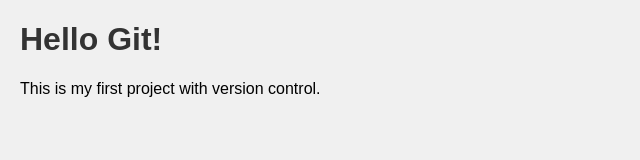
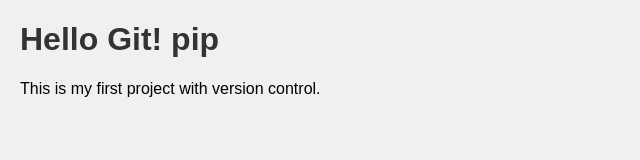
Before and after one commit to apippaja/afif-web, a plain HTML site: page index.html in a window 1280 px wide. Shown: the whole page, without its empty margins (0-640 px from the left). Drawn offline with Linux system fonts and the light colour scheme.

Commit message:
Update index.html

```diff
--- a/index.html
+++ b/index.html
@@ -5,7 +5,7 @@
     <link rel="stylesheet" href="style.css">
 </head>
 <body>
-    <h1>Hello Git!</h1>
+    <h1>Hello Git! pip </h1>
     <p>This is my first project with version control.</p>
 </body>
 </html>
```
